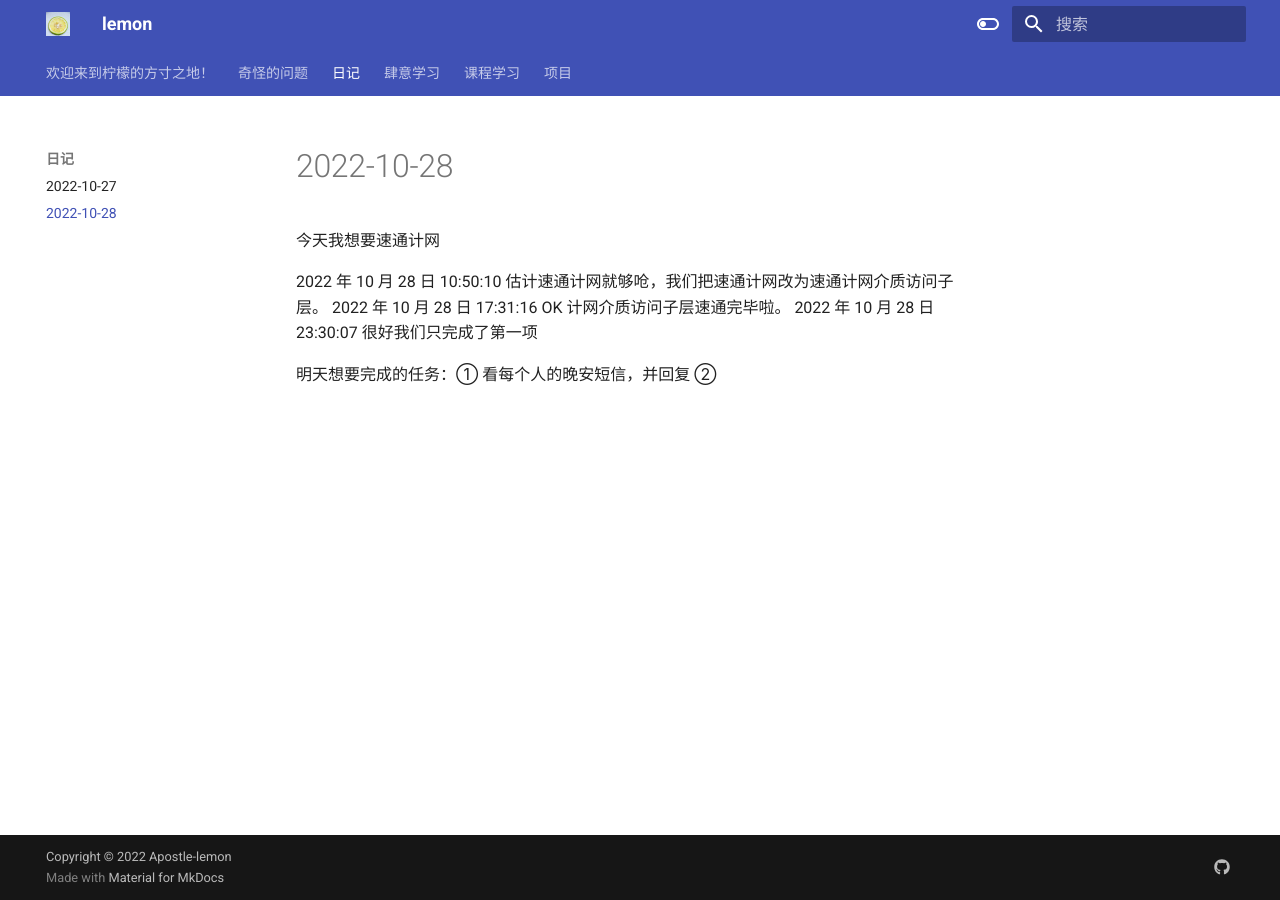
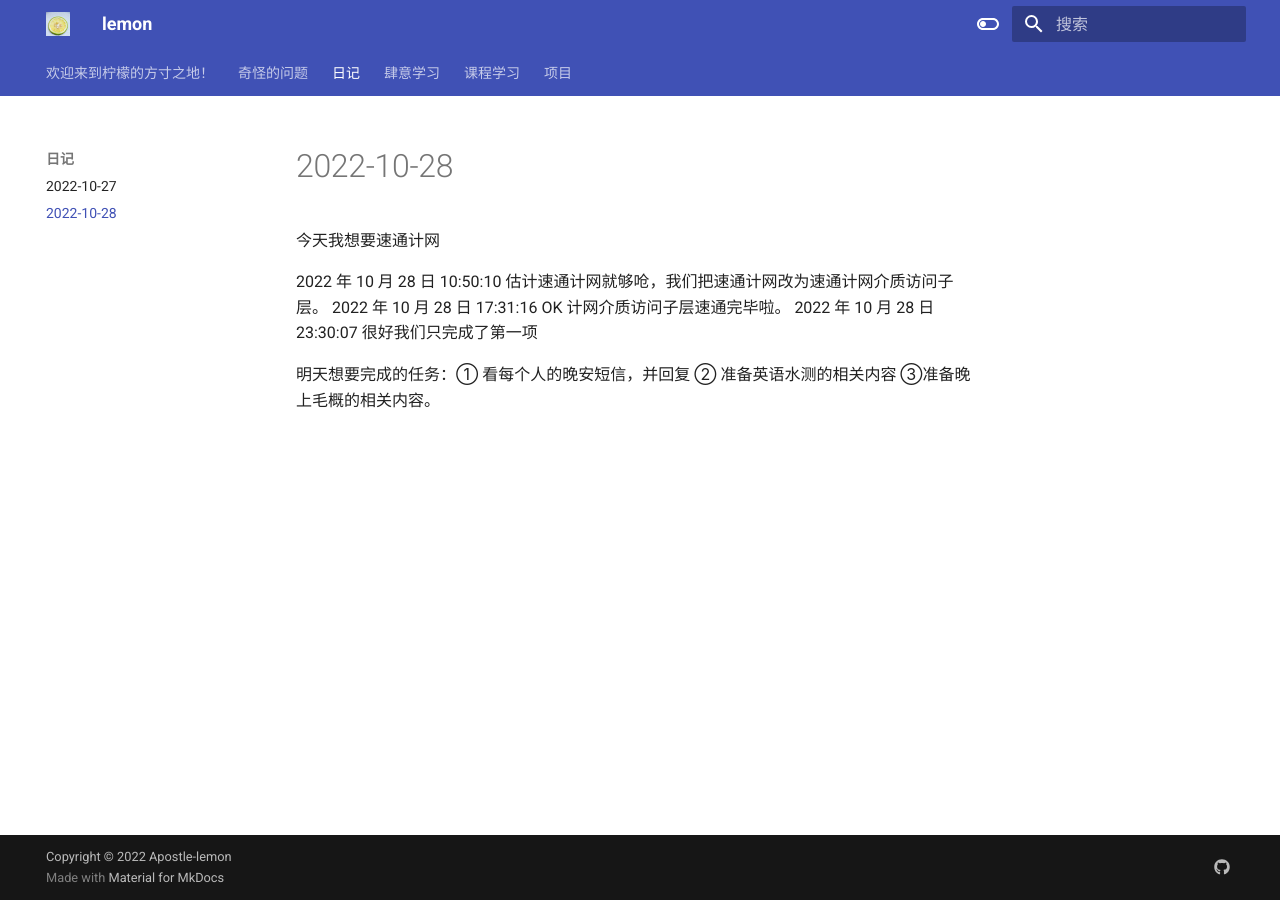
Before and after one commit to Apostle-lemon/Apostle-lemon.github.io, an MkDocs documentation site: the page built from docs/日记/2022-10-28.md, in a window 1280 px wide. Built offline with MkDocs 1.6.1 and Material for MkDocs 9.7.7, drawn with Linux system fonts in a browser that asks for light colours.

Commit message:
vault backup: 2022-10-28 23:36:23
Affected files:
docs/日记/2022-10-28.md

```diff
--- a/docs/日记/2022-10-28.md
+++ b/docs/日记/2022-10-28.md
@@ -6,4 +6,4 @@
 2022 年 10 月 28 日 17:31:16 OK 计网介质访问子层速通完毕啦。
 2022 年 10 月 28 日 23:30:07 很好我们只完成了第一项
 
-明天想要完成的任务：① 看每个人的晚安短信，并回复 ②
+明天想要完成的任务：① 看每个人的晚安短信，并回复 ② 准备英语水测的相关内容 ③准备晚上毛概的相关内容。
```
